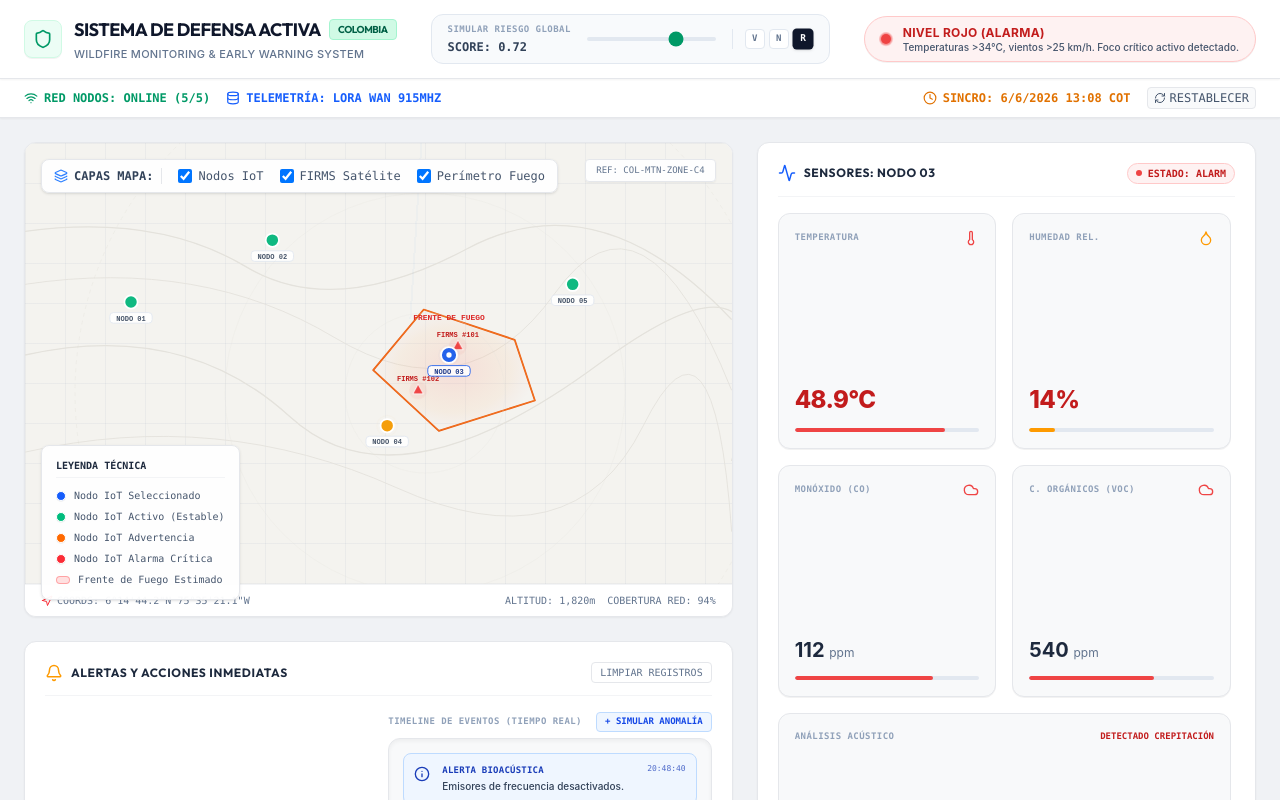
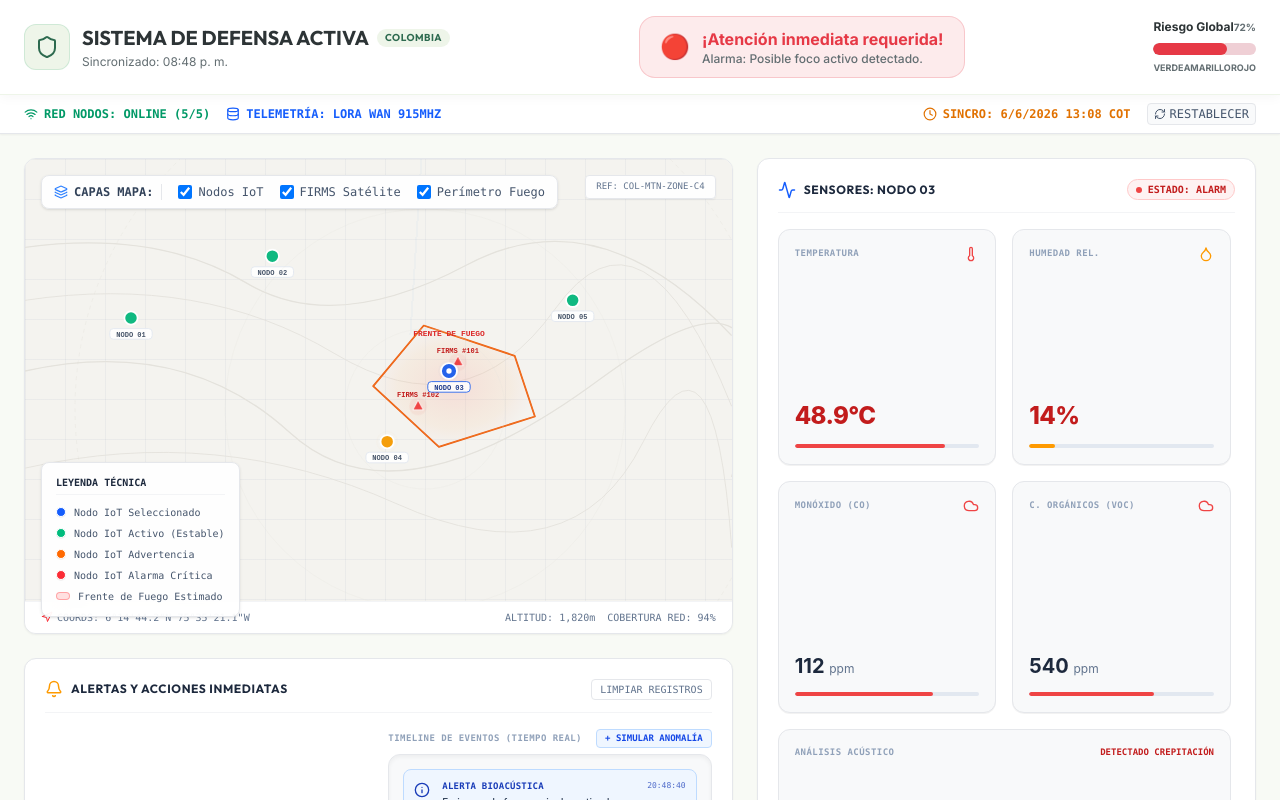
Before and after one commit to caro403-create/nte_2026_fgc, a React (Vite) app: page / in a window 1280 px wide. Shown: the top 800 px of the page. Built offline with nearby package versions, Linux system fonts and the light colour scheme.

Commit message:
Cambiar Apariencia

```diff
--- a/src/App.jsx
+++ b/src/App.jsx
@@ -188,7 +188,7 @@ export default function App() {
   const selectedNode = nodes.find(n => n.id === selectedNodeId) || nodes[2];
 
   return (
-    <div className="min-h-screen bg-[#F0F2F5] text-slate-800 flex flex-col antialiased">
+    <div className="min-h-screen bg-[#F8FAF5] text-[#2D3436] flex flex-col antialiased">
       {/* Header bar */}
       <Header score={score} setScore={setScore} />
 
--- a/src/components/Header.jsx
+++ b/src/components/Header.jsx
@@ -1,59 +1,35 @@
-/* eslint-disable no-unused-vars */
 import React from 'react';
-import { Shield, AlertTriangle, ShieldCheck, HelpCircle } from 'lucide-react';
+import { Shield } from 'lucide-react';
 
 export default function Header({ score, setScore }) {
   // Determine risk details based on score
   const getRiskDetails = (val) => {
-    if (val <= 0.2) {
+    if (val <= 0.4) {
       return {
-        label: 'VERDE (NORMAL)',
-        shortLabel: 'Verde',
-        textColor: 'text-emerald-700',
-        borderColor: 'border-emerald-200',
-        bgMuted: 'bg-emerald-50',
-        dotColor: 'bg-emerald-500',
-        desc: 'Humedad del suelo óptima (>65%), vegetación hidratada y vientos calmados. Sin anomalías.'
+        label: 'Todo tranquilo',
+        icon: '✅',
+        textColor: 'text-[#2D6A4F]',
+        borderColor: 'border-[#EEF5E9]',
+        bgMuted: 'bg-[#EEF5E9]',
+        desc: 'Condiciones normales. Riesgo bajo de incendio.'
       };
-    } else if (val <= 0.4) {
+    } else if (val <= 0.7) {
       return {
-        label: 'AMARILLO (VIGILANCIA)',
-        shortLabel: 'Amarillo',
-        textColor: 'text-amber-700',
-        borderColor: 'border-amber-200',
-        bgMuted: 'bg-amber-50',
-        dotColor: 'bg-amber-500',
-        desc: 'Humedad relativa del 45%, vientos moderados. Monitoreo preventivo activo.'
-      };
-    } else if (val <= 0.6) {
-      return {
-        label: 'NARANJA (ALERTA)',
-        shortLabel: 'Naranja',
-        textColor: 'text-orange-700',
-        borderColor: 'border-orange-200',
-        bgMuted: 'bg-orange-50',
-        dotColor: 'bg-orange-500',
-        desc: 'Humedad crítica (<35%), vientos >20 km/h. Riesgo moderado-alto de ignición.'
-      };
-    } else if (val <= 0.8) {
-      return {
-        label: 'NIVEL ROJO (ALARMA)',
-        shortLabel: 'Nivel Rojo',
-        textColor: 'text-[#C21C1C]', // Clear, non-aggressive red
-        borderColor: 'border-red-200',
-        bgMuted: 'bg-red-50',
-        dotColor: 'bg-[#EF4444]',
-        desc: 'Temperaturas >34°C, vientos >25 km/h. Foco crítico activo detectado.'
+        label: 'Revisar zonas secas',
+        icon: '⚠️',
+        textColor: 'text-[#F4A261]',
+        borderColor: 'border-[#F4A261]/20',
+        bgMuted: 'bg-[#F4A261]/10',
+        desc: 'Precaución: Condiciones propensas a ignición.'
       };
     } else {
       return {
-        label: 'PÚRPURA (EVACUACIÓN)',
-        shortLabel: 'Púrpura',
-        textColor: 'text-purple-700',
-        borderColor: 'border-purple-200',
-        bgMuted: 'bg-purple-50',
-        dotColor: 'bg-purple-500',
-        desc: 'Propagación acelerada de fuego a menos de 1.5 km de interfaces urbanas.'
+        label: '¡Atención inmediata requerida!',
+        icon: '🔴',
+        textColor: 'text-[#E63946]',
+        borderColor: 'border-[#E63946]/20',
+        bgMuted: 'bg-[#E63946]/10',
+        desc: 'Alarma: Posible foco activo detectado.'
       };
     }
   };
@@ -61,37 +37,62 @@ export default function Header({ score, setScore }) {
   const risk = getRiskDetails(score);
 
   return (
-    <header className="border-b border-gray-200 bg-white/95 backdrop-blur-md px-6 py-3.5 flex flex-col lg:flex-row items-center justify-between gap-4 sticky top-0 z-50 shadow-xs">
+    <header className="border-b border-[#EEF5E9] bg-white px-6 py-4 flex flex-col lg:flex-row items-center justify-between gap-6 sticky top-0 z-50 shadow-[0_2px_12px_rgba(0,0,0,0.04)]">
+
       {/* Brand Title (Left Side) */}
       <div className="flex items-center gap-3 w-full lg:w-auto">
-        <div className="p-2 bg-emerald-50 border border-emerald-100 rounded-lg flex items-center justify-center shadow-2xs">
-          <Shield className="h-5 w-5 text-emerald-600" />
+        <div className="p-2.5 bg-[#EEF5E9] border border-[#52B788]/20 rounded-xl flex items-center justify-center">
+          <Shield className="h-6 w-6 text-[#2D6A4F]" />
         </div>
         <div>
-          <h1 className="text-lg font-bold tracking-tight text-slate-900 m-0 flex items-center gap-2 font-sans">
+          <h1 className="text-xl font-bold text-[#2D3436] m-0 flex items-center gap-2">
             SISTEMA DE DEFENSA ACTIVA
-            <span className="text-[10px] bg-emerald-100 text-emerald-800 border border-emerald-200 px-2 py-0.5 rounded font-semibold">
-              COLOMBIA
+            <span className="text-[10px] bg-[#EEF5E9] text-[#2D6A4F] px-2 py-0.5 rounded-full font-bold uppercase tracking-wider">
+              Colombia
             </span>
           </h1>
-          <p className="text-[11px] text-slate-500 font-sans tracking-wide mt-0.5 uppercase font-medium">
-            Wildfire Monitoring & Early Warning System
+          <p className="text-xs text-[#636E72] mt-0.5">
+            Sincronizado: {new Date().toLocaleTimeString('es-CO', { hour: '2-digit', minute: '2-digit' })}
           </p>
         </div>
       </div>
 
-      {/* Control Panel (Middle Area) - Compact, Figma-style controls */}
-      <div className="flex items-center gap-4 bg-slate-50 border border-slate-200 rounded-xl px-4 py-2 w-full lg:w-auto max-w-md">
-        <div className="flex flex-col gap-0.5">
-          <span className="text-[9px] font-bold text-slate-400 font-mono tracking-wider uppercase">
-            SIMULAR RIESGO GLOBAL
+      {/* Global Status Bar (Center) */}
+      <div className={`flex items-center gap-3 px-5 py-2.5 rounded-2xl border ${risk.borderColor} ${risk.bgMuted} transition-all duration-500 w-full lg:w-auto min-w-[300px]`}>
+        <div className="text-2xl">{risk.icon}</div>
+        <div className="flex flex-col">
+          <span className={`text-base font-bold ${risk.textColor}`}>
+            {risk.label}
           </span>
-          <span className="text-xs font-mono font-bold text-slate-700">
-            SCORE: {score.toFixed(2)}
+          <span className="text-xs text-[#636E72] font-medium">
+            {risk.desc}
           </span>
         </div>
+      </div>
 
-        <div className="flex-1 flex items-center gap-2 min-w-[120px]">
+      {/* Risk Score Meter (Right Side) */}
+      <div className="flex flex-col gap-1 w-full lg:w-auto max-w-[200px]">
+        <div className="flex justify-between items-end mb-1">
+          <span className="text-xs font-bold text-[#2D3436]">Riesgo Global</span>
+          <span className="text-[10px] text-[#636E72] font-bold">{(score * 100).toFixed(0)}%</span>
+        </div>
+
+        {/* Visual segmented bar that acts as a slider */}
+        <div className="relative h-3 w-full bg-slate-100 rounded-full overflow-hidden flex">
+          {/* Segments for visual zones */}
+          <div className="h-full w-[40%] bg-[#52B788] opacity-20"></div>
+          <div className="h-full w-[30%] bg-[#F4A261] opacity-20"></div>
+          <div className="h-full w-[30%] bg-[#E63946] opacity-20"></div>
+
+          {/* Actual fill */}
+          <div
+            className={`absolute top-0 left-0 h-full transition-all duration-300 rounded-full ${
+              score <= 0.4 ? 'bg-[#52B788]' : score <= 0.7 ? 'bg-[#F4A261]' : 'bg-[#E63946]'
+            }`}
+            style={{ width: `${score * 100}%` }}
+          ></div>
+
+          {/* Invisible range input for interaction */}
           <input
             type="range"
             min="0"
@@ -99,53 +100,17 @@ export default function Header({ score, setScore }) {
             step="0.01"
             value={score}
             onChange={(e) => setScore(parseFloat(e.target.value))}
-            className="w-full h-1 bg-slate-200 rounded-lg appearance-none cursor-pointer accent-emerald-600 focus:outline-hidden"
+            className="absolute top-0 left-0 w-full h-full opacity-0 cursor-pointer"
+            title="Simular nivel de riesgo"
           />
         </div>
-
-        {/* Level shortcuts */}
-        <div className="flex items-center gap-1 border-l border-slate-200 pl-3">
-          {[0.1, 0.5, 0.72].map((sVal, idx) => {
-            const label = sVal === 0.1 ? 'V' : sVal === 0.5 ? 'N' : 'R';
-            const title = sVal === 0.1 ? 'Normal' : sVal === 0.5 ? 'Alerta' : 'Alarma';
-            const isActive = (score > sVal - 0.2 && score <= sVal) || (sVal === 0.72 && score > 0.6 && score <= 0.8);
-            return (
-              <button
-                key={idx}
-                onClick={() => setScore(sVal)}
-                title={`Configurar: ${title}`}
-                className={`w-5 h-5 rounded font-mono text-[9px] font-bold flex items-center justify-center transition-all ${
-                  isActive
-                    ? 'bg-slate-900 text-white shadow-sm scale-105'
-                    : 'bg-white text-slate-500 border border-slate-200 hover:bg-slate-100 hover:text-slate-700'
-                }`}
-              >
-                {label}
-              </button>
-            );
-          })}
+        <div className="flex justify-between text-[9px] text-[#636E72] font-bold mt-0.5 uppercase">
+          <span>Verde</span>
+          <span>Amarillo</span>
+          <span>Rojo</span>
         </div>
       </div>
 
-      {/* Elegant Alert Banner Capsule (Right Side) */}
-      <div className={`flex items-center gap-3 px-4 py-2 rounded-full border ${risk.borderColor} ${risk.bgMuted} transition-all duration-300 w-full lg:w-auto max-w-md shadow-2xs`}>
-        {/* Pulsating danger dot */}
-        <div className="relative flex h-2.5 w-2.5 shrink-0">
-          <span className={`animate-ping absolute inline-flex h-full w-full rounded-full opacity-75 ${risk.dotColor}`}></span>
-          <span className={`relative inline-flex rounded-full h-2.5 w-2.5 ${risk.dotColor}`}></span>
-        </div>
-
-        <div className="flex flex-col">
-          <div className="flex items-center gap-1.5">
-            <span className={`text-xs font-bold font-sans uppercase tracking-wide ${risk.textColor}`}>
-              {risk.label}
-            </span>
-          </div>
-          <span className="text-[10px] text-slate-600 leading-tight font-sans font-medium line-clamp-1">
-            {risk.desc}
-          </span>
-        </div>
-      </div>
     </header>
   );
 }
```
